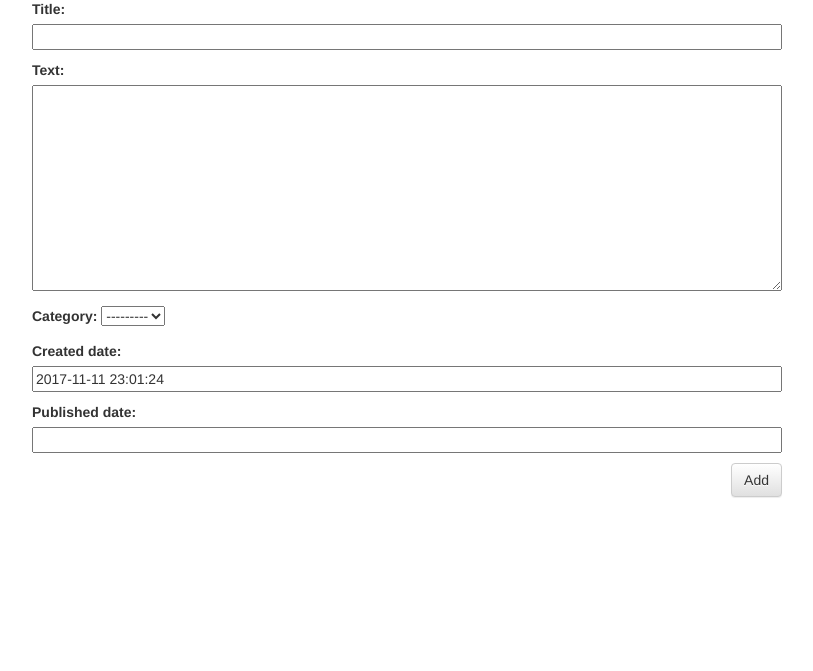
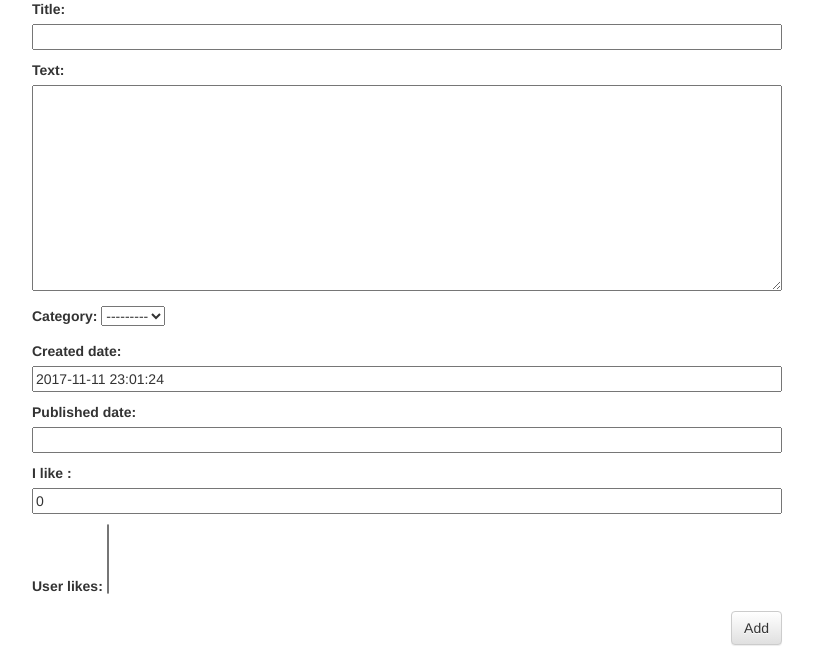
Before and after one commit to Denni-SH/it_blog, a Django app: page /new_post in a window 1280 px wide. Shown: the part 214-885 px from the top of the page, without its empty margins (38-851 px from the left). Before the commit the page ends 712 px from the top, so only its background shows below. Run offline with Django 3.2, Linux system fonts and the light colour scheme; data that the repository does not hold is empty; some libraries are stand-ins or nearby versions.

Commit message:
added like system; fixed base.html path in register.html and login.html

```diff
--- a/blog_auth/models.py
+++ b/blog_auth/models.py
@@ -1,6 +1,7 @@
 # -*- coding: utf-8 -*-
 from __future__ import unicode_literals
 from  django.contrib.auth.models import *
+from django.contrib.contenttypes.models import ContentType
 
 
 class CustomUser(AbstractUser):
@@ -22,6 +23,8 @@
             default=timezone.now)
     published_date = models.DateTimeField(
             blank=True, null=True)
+    likes = models.IntegerField(verbose_name='I like ', default=0)
+    user_likes = models.ManyToManyField(CustomUser, blank=True, related_name='post_likes')
 
     def publish(self):
         self.published_date = timezone.now()
--- a/blog_auth/templates/registration/login.html
+++ b/blog_auth/templates/registration/login.html
@@ -1,4 +1,4 @@
-{% extends 'blog_auth/../../../blog/../../../templates/../base.html' %}
+{% extends 'base.html' %}
 
 {% block content %}
     <h1>Login:</h1>
--- a/blog_auth/templates/registration/register.html
+++ b/blog_auth/templates/registration/register.html
@@ -1,4 +1,4 @@
-{% extends 'blog_auth/../../../blog/../../../templates/../base.html' %}
+{% extends 'base.html' %}
 
 {% block content %}
     <h1>Register:</h1>
--- a/blog_auth/urls.py
+++ b/blog_auth/urls.py
@@ -1,5 +1,7 @@
 from django.conf.urls import url
 from blog_auth import views
+
+
 
 urlpatterns = [
     url(r'^$',views.CategoryListView.as_view(), name='CategoryList'),
@@ -9,4 +11,5 @@
     url(r'^edit/(?P<pk>\d+)$', views.EditPost.as_view(), name='EditPost'),
     url(r'^post/(?P<pk>\d+)/add_comment/$', views.add_comment, name='AddComment'),
     url(r'^comment/(?P<pk>\d+)/remove/$', views.remove_comment, name='RemoveComment'),
+    url(r'^post/(?P<pk>\d+)/addlike/', views.add_like, name='add_like'),
 ]
--- a/blog_auth/views.py
+++ b/blog_auth/views.py
@@ -7,6 +7,19 @@
 from django.contrib.auth.decorators import login_required
 from .models import Post, Category, Comment, CustomUser
 from .forms import PostForm, CommentForm, UserCreation
+
+def add_like(request, pk):
+    if request.user.is_authenticated():
+        post = get_object_or_404(Post, pk=pk)
+        if request.user not in post.user_likes.all():
+            post.likes += 1
+            post.user_likes.add(request.user)
+            post.save()
+        else:
+            post.likes -= 1
+            post.user_likes.remove(request.user)
+            post.save()
+    return redirect(request.GET.get('next', '/post/%s' %pk))
 
 
 class SignUp(CreateView):
@@ -68,14 +81,6 @@
         form = CommentForm()
     return render(request, 'blog_auth/add_comment.html', {'form': form})
 
-
-# @login_required
-# def approve_comment(request, pk):
-#     comment = get_object_or_404(Comment, pk=pk)
-#     comment.approve()
-#     return redirect('PostDetail', pk=comment.post.pk)
-#
-
 @login_required
 def remove_comment(request, pk):
     comment = get_object_or_404(Comment, pk=pk)
--- a/templates/base.html
+++ b/templates/base.html
@@ -8,7 +8,7 @@
         <link rel="stylesheet" href="//maxcdn.bootstrapcdn.com/bootstrap/3.2.0/css/bootstrap-theme.min.css">
         <link rel="stylesheet" href="{% static 'css/stylesheets.css' %}">
         <link href="https://fonts.googleapis.com/css?family=Lobster&subset=latin,cyrillic" rel="stylesheet" type="text/css">
-	</head>
+    </head>
 	<body>
 		<div class="page-header">
             {% if user.is_authenticated %}
```
Also changed, not shown: blog_auth/templates/blog_auth/details.html (+13 -1 lines), blog_auth/migrations/0003_auto_20171108_2312.py (added), blog_auth/migrations/0004_auto_20171109_1906.py (added), blog_auth/migrations/0005_auto_20171109_1936.py (added), blog_auth/migrations/0006_auto_20171109_1946.py (added), blog_auth/migrations/0007_auto_20171109_2033.py (added), blog_auth/migrations/0008_post_likes.py (added), blog_auth/migrations/0009_auto_20171109_2224.py (added), blog_auth/migrations/0010_auto_20171109_2236.py (added), blog_auth/migrations/0011_auto_20171109_2238.py (added), blog_auth/migrations/0012_auto_20171109_2323.py (added).
